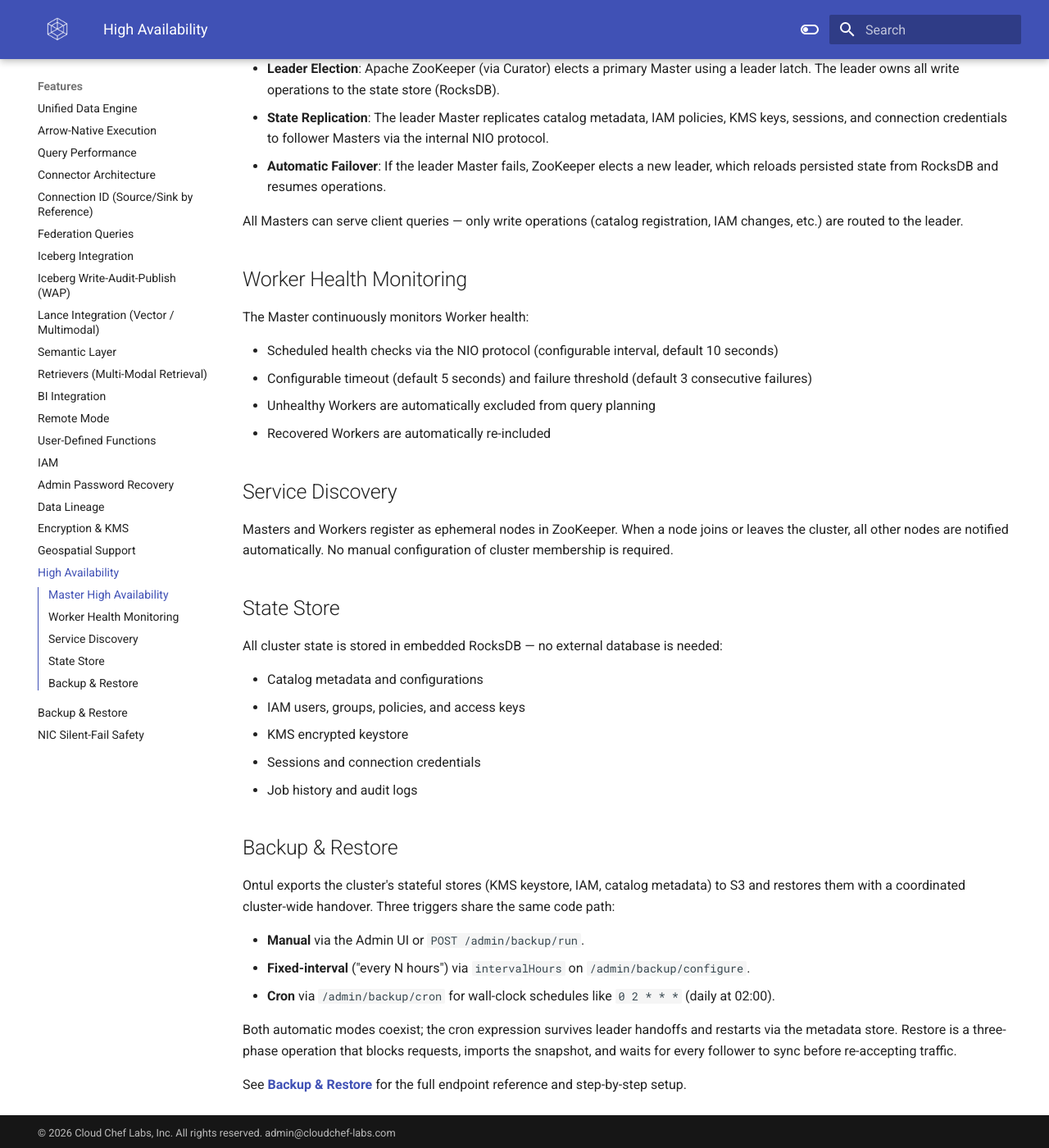
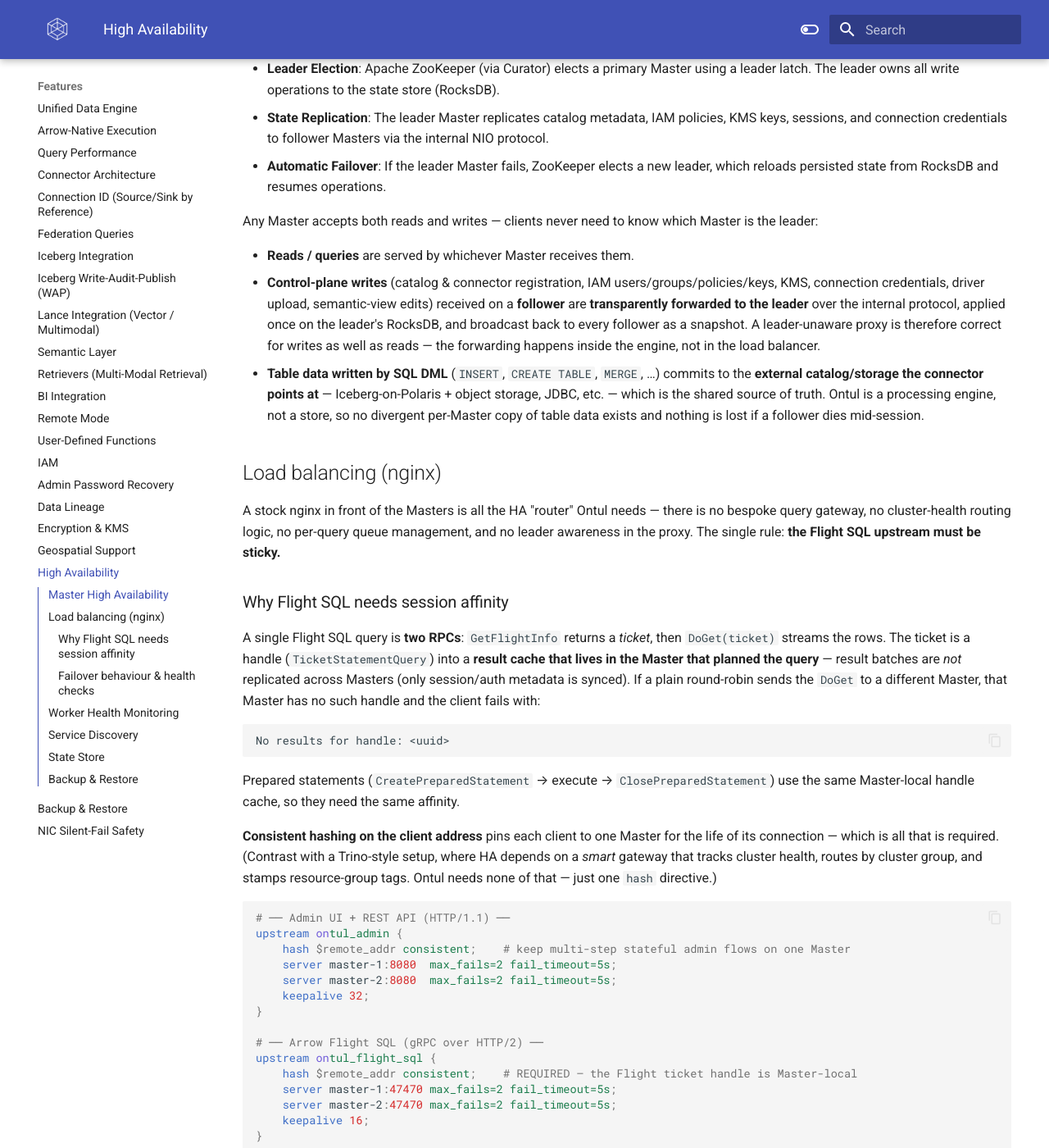
Before and after one commit to cloudcheflabs/ontul-docs, an MkDocs documentation site: the page built from docs/features/high-availability.md, in a window 1280 px wide and 1400 px high, scrolled down 364 px. Shown: the whole window at 82% size. Built offline with MkDocs 1.6.1 and Material for MkDocs 9.7.7, drawn with Linux system fonts in a browser that asks for light colours; the version menu is left out; some of the changed text lies outside the part shown.

Commit message:
docs(HA): Flight SQL requires sticky LB; make write-forwarding explicit
- installation.md: ontul_flight_sql upstream was plain round-robin (breaks the
  GetFlightInfo->DoGet handle, Master-local result cache) -> now
  hash $remote_addr consistent + health tuning + pointer to HA page.
- high-availability.md: add explicit control-plane write forwarding (follower->leader,
  broadcast) + note that SQL DML commits to the external shared store; add a full
  'Load balancing (nginx)' section (why Flight needs affinity, full config, passive
  health/keepalived+VIP caveats).

Co-Authored-By: Claude Opus 4.8 (1M context) <noreply@anthropic.com>

````diff
--- a/docs/features/high-availability.md
+++ b/docs/features/high-availability.md
@@ -10,7 +10,71 @@ Multiple Masters can run simultaneously in a leader/follower configuration:
 - **State Replication**: The leader Master replicates catalog metadata, IAM policies, KMS keys, sessions, and connection credentials to follower Masters via the internal NIO protocol.
 - **Automatic Failover**: If the leader Master fails, ZooKeeper elects a new leader, which reloads persisted state from RocksDB and resumes operations.
 
-All Masters can serve client queries — only write operations (catalog registration, IAM changes, etc.) are routed to the leader.
+Any Master accepts both reads and writes — clients never need to know which Master is the leader:
+
+- **Reads / queries** are served by whichever Master receives them.
+- **Control-plane writes** (catalog & connector registration, IAM users/groups/policies/keys, KMS, connection credentials, driver upload, semantic-view edits) received on a **follower** are **transparently forwarded to the leader** over the internal protocol, applied once on the leader's RocksDB, and broadcast back to every follower as a snapshot. A leader-unaware proxy is therefore correct for writes as well as reads — the forwarding happens inside the engine, not in the load balancer.
+- **Table data written by SQL DML** (`INSERT`, `CREATE TABLE`, `MERGE`, …) commits to the **external catalog/storage the connector points at** — Iceberg-on-Polaris + object storage, JDBC, etc. — which is the shared source of truth. Ontul is a processing engine, not a store, so no divergent per-Master copy of table data exists and nothing is lost if a follower dies mid-session.
+
+## Load balancing (nginx)
+
+A stock nginx in front of the Masters is all the HA "router" Ontul needs — there is no bespoke query gateway, no cluster-health routing logic, no per-query queue management, and no leader awareness in the proxy. The single rule: **the Flight SQL upstream must be sticky.**
+
+### Why Flight SQL needs session affinity
+
+A single Flight SQL query is **two RPCs**: `GetFlightInfo` returns a *ticket*, then `DoGet(ticket)` streams the rows. The ticket is a handle (`TicketStatementQuery`) into a **result cache that lives in the Master that planned the query** — result batches are *not* replicated across Masters (only session/auth metadata is synced). If a plain round-robin sends the `DoGet` to a different Master, that Master has no such handle and the client fails with:
+
+```
+No results for handle: <uuid>
+```
+
+Prepared statements (`CreatePreparedStatement` → execute → `ClosePreparedStatement`) use the same Master-local handle cache, so they need the same affinity.
+
+**Consistent hashing on the client address** pins each client to one Master for the life of its connection — which is all that is required. (Contrast with a Trino-style setup, where HA depends on a *smart* gateway that tracks cluster health, routes by cluster group, and stamps resource-group tags. Ontul needs none of that — just one `hash` directive.)
+
+```nginx
+# ── Admin UI + REST API (HTTP/1.1) ──
+upstream ontul_admin {
+    hash $remote_addr consistent;    # keep multi-step stateful admin flows on one Master
+    server master-1:8080  max_fails=2 fail_timeout=5s;
+    server master-2:8080  max_fails=2 fail_timeout=5s;
+    keepalive 32;
+}
+
+# ── Arrow Flight SQL (gRPC over HTTP/2) ──
+upstream ontul_flight_sql {
+    hash $remote_addr consistent;    # REQUIRED — the Flight ticket handle is Master-local
+    server master-1:47470 max_fails=2 fail_timeout=5s;
+    server master-2:47470 max_fails=2 fail_timeout=5s;
+    keepalive 16;
+}
+
+server {
+    listen 8080;
+    location / {
+        proxy_pass http://ontul_admin;
+        proxy_next_upstream error timeout http_502 http_503;   # retry a healthy Master
+    }
+}
+
+server {
+    listen 47470 http2;
+    location / {
+        grpc_pass grpc://ontul_flight_sql;
+        grpc_next_upstream error timeout;                      # retry a healthy Master
+    }
+}
+```
+
+### Failover behaviour & health checks
+
+Open-source nginx performs **passive** health checks only: a dead Master is marked down after `max_fails` failed requests within `fail_timeout`, so the first request or two after a Master crashes may fail before nginx routes around it. Mitigate this by:
+
+- Tightening `max_fails` / `fail_timeout` (shown above) so eviction is fast.
+- Setting `proxy_next_upstream` / `grpc_next_upstream` so nginx **retries the surviving Master** on a connect or timeout error instead of surfacing it to the client.
+- (Optional) NGINX Plus if you need **active** health probes (`health_check`) rather than passive detection.
+
+Because a single nginx is itself a single point of failure, run it as a **redundant pair with keepalived + a virtual IP** (or use a cloud L4 load balancer) so the cluster's entry point is highly available too.
 
 ## Worker Health Monitoring
 
````
Also changed, not shown: docs/installation/installation.md (+12 -5 lines).
